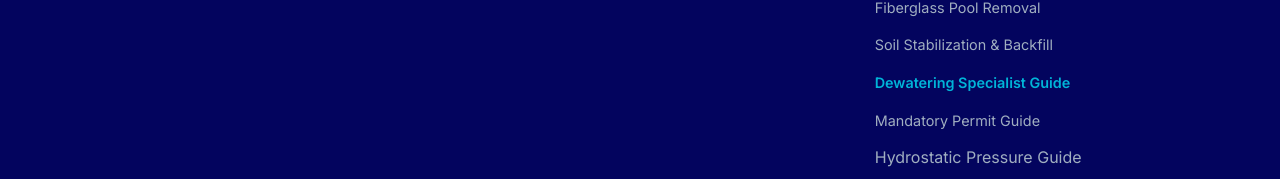
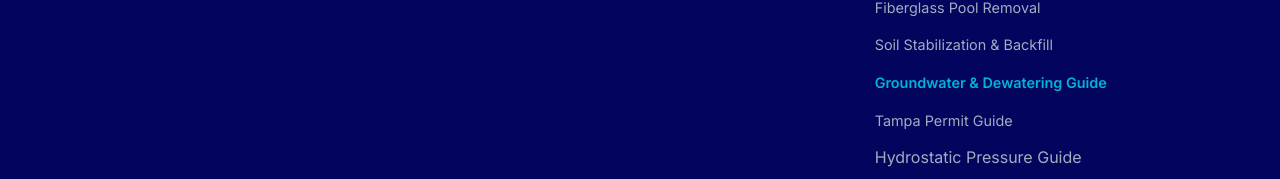
Before and after one commit to Emil1733/tampaemd, a Next.js app: page /resources in a window 1280 px wide. Shown: the part 3106-3285 px from the top of the page. Built offline with nearby package versions, Linux system fonts and the light colour scheme.

Commit message:
Protect homepage SEO with accurate sitewide metadata and anchor text

```diff
--- a/src/app/layout.tsx
+++ b/src/app/layout.tsx
@@ -12,10 +12,10 @@ const outfit = Outfit({ subsets: ["latin"], variable: "--font-outfit" });
 export const metadata: Metadata = {
   metadataBase: new URL("https://poolremovaltampa.com"),
   title: "Pool Removal Tampa, FL | Tampa Pool Removal & Demolition",
-  description: "Pool removal in Tampa requires proper drainage and soil stabilization. Most projects range $9k–$18k. Get a fast estimate today.",
+  description: "Explore Tampa pool removal costs, full versus partial demolition, permits, drainage, and site preparation. Compare options and request an estimate.",
   openGraph: {
     title: "Pool Removal Tampa, FL | Cost, Drainage & Permits",
-    description: "Pool removal in Tampa requires proper drainage and soil stabilization. Most projects range $9k–$18k. Get a fast estimate today.",
+    description: "Explore Tampa pool removal costs, full versus partial demolition, permits, drainage, and site preparation. Compare options and request an estimate.",
     url: "https://poolremovaltampa.com",
     siteName: "Tampa Pool Removal & Demolition",
     locale: "en_US",
@@ -95,8 +95,8 @@ export default function RootLayout({ children }: Readonly<{ children: React.Reac
                 <li><Link href="/resources/pasco-pool-permits" style={{ color: 'var(--text-light)', fontSize: '0.9rem' }}>Pasco County Permits</Link></li>
                 <li><Link href="/pool-removal/fiberglass" style={{ color: 'var(--text-light)', fontSize: '0.9rem' }}>Fiberglass Pool Removal</Link></li>
                 <li><Link href="/resources/soil-stabilization-backfill" style={{ color: 'var(--text-light)', fontSize: '0.9rem' }}>Soil Stabilization & Backfill</Link></li>
-                <li><Link href="/resources/high-water-table-dewatering" style={{ color: 'var(--secondary)', fontSize: '0.9rem', fontWeight: 600 }}>Dewatering Specialist Guide</Link></li>
-                <li><Link href="/blog/do-you-need-a-permit-in-tampa" style={{ color: 'var(--text-light)', fontSize: '0.9rem' }}>Mandatory Permit Guide</Link></li>
+                <li><Link href="/resources/high-water-table-dewatering" style={{ color: 'var(--secondary)', fontSize: '0.9rem', fontWeight: 600 }}>Groundwater & Dewatering Guide</Link></li>
+                <li><Link href="/blog/do-you-need-a-permit-in-tampa" style={{ color: 'var(--text-light)', fontSize: '0.9rem' }}>Tampa Permit Guide</Link></li>
                 <li><Link href="/blog/high-water-table-issues" style={{ color: 'var(--text-light)' }}>Hydrostatic Pressure Guide</Link></li>
                 <li><Link href="/blog/building-after-pool-removal" style={{ color: 'var(--text-light)' }}>Building Over Pools Guide</Link></li>
               </ul>
```
